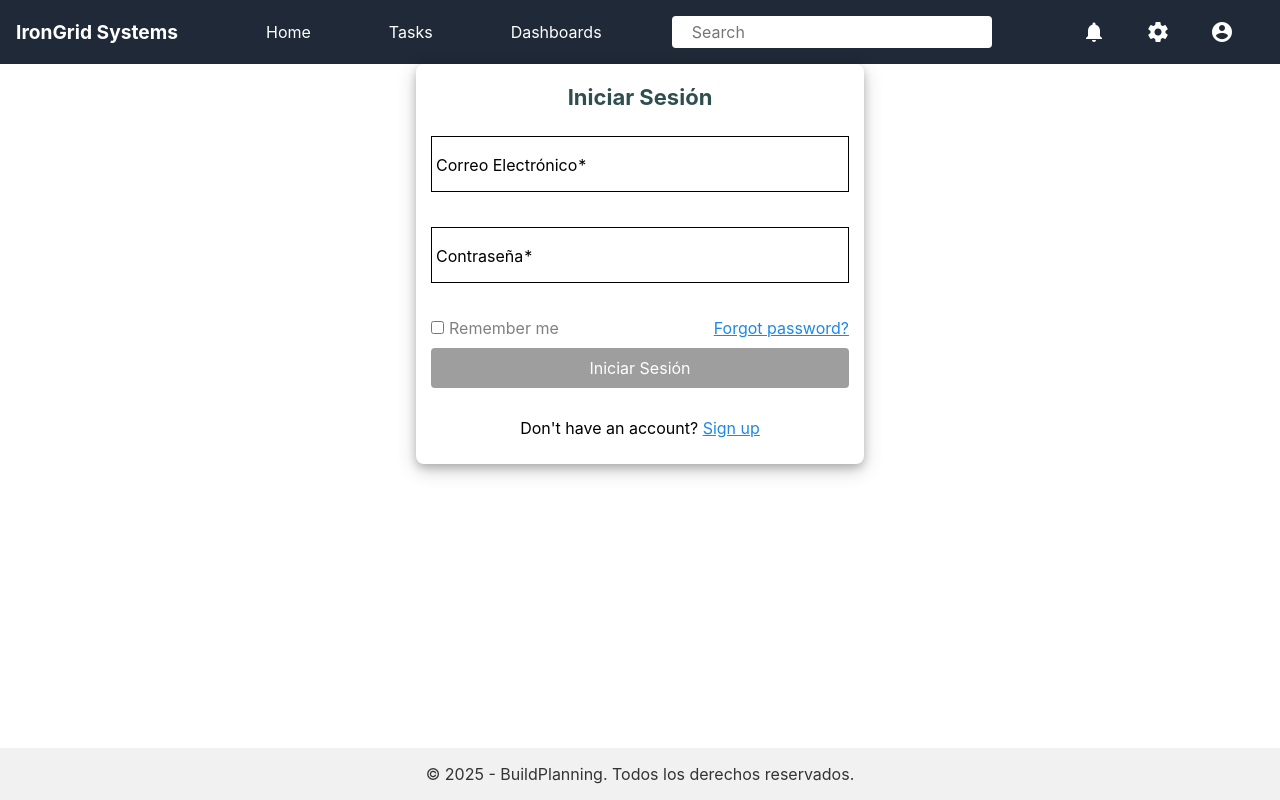
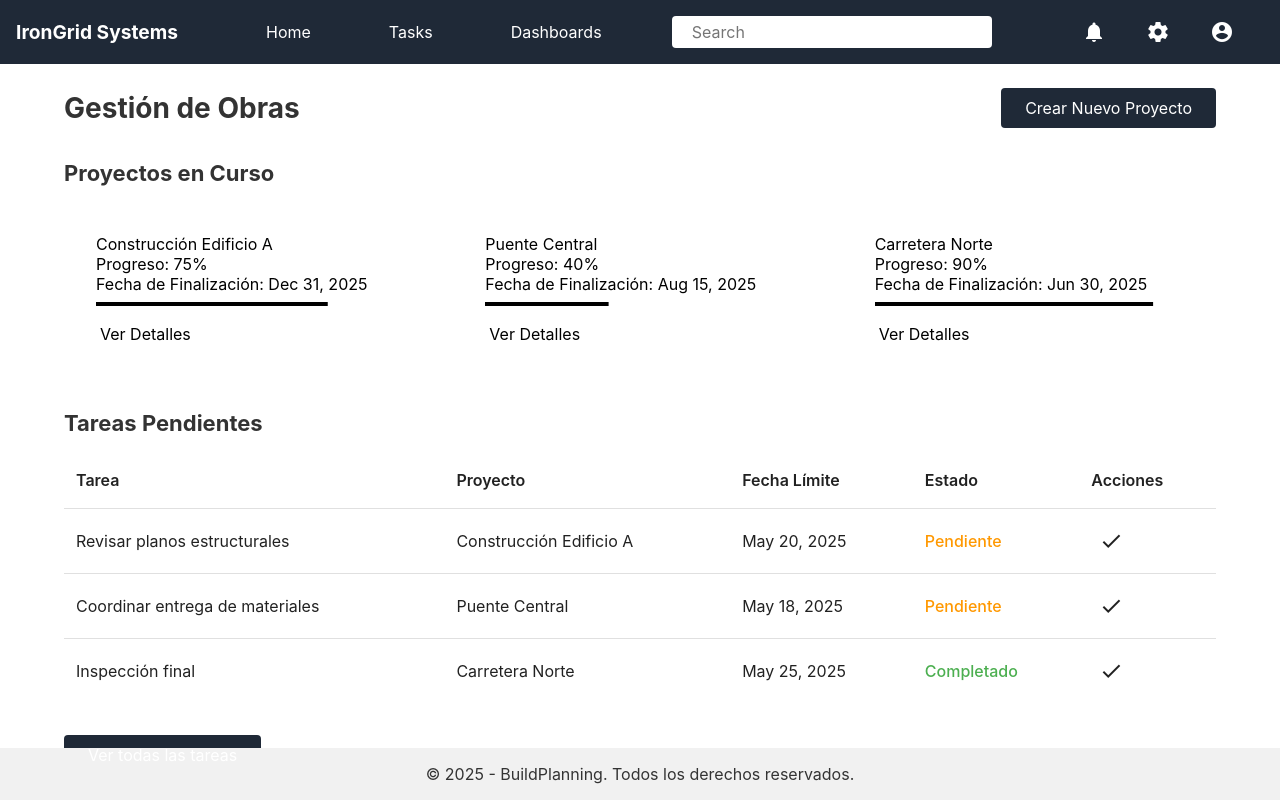
Before and after one commit to alejandropch/buildplanning, an Angular app: page / in a window 1280 px wide. Built offline with nearby package versions, Linux system fonts and the light colour scheme.

Commit message:
home page firts commit

```diff
--- a/src/app/app.component.css
+++ b/src/app/app.component.css
@@ -3,5 +3,5 @@ main{
 }
 
 app-login{
-  margin:10% auto;
+  margin: 10% auto;
 }
--- a/src/app/app.component.ts
+++ b/src/app/app.component.ts
@@ -2,6 +2,7 @@ import { Component } from '@angular/core';
 import { RouterOutlet } from '@angular/router';
 import {HeaderComponent} from './shared/components/header/header.component';
 import { FooterComponent } from './shared/components/footer/footer.component';
+import {LoginComponent} from './auth/login/login.component';
 
 @Component({
   selector: 'app-root',
--- a/src/app/app.routes.ts
+++ b/src/app/app.routes.ts
@@ -2,9 +2,11 @@
 import { Routes } from '@angular/router';
 import { LoginComponent } from './auth/login/login.component';
 import { RegisterComponent } from './auth/register/register.component';
+import {HomeComponent} from './features/components/home/home.component';
 
 export const routes: Routes = [
-  { path: '', component: LoginComponent },
+  { path: '', component: HomeComponent },
   { path: 'register', component: RegisterComponent },
+  { path: 'login', component: LoginComponent },
   { path: '**', redirectTo: '' }
 ];
--- a/src/app/auth/login/login.component.css
+++ b/src/app/auth/login/login.component.css
@@ -1,4 +1,5 @@
 .container{
+  width: 100%;
   display: flex;
   align-items: center;
   justify-content: center;
@@ -6,6 +7,7 @@
 }
 
 .card{
+  margin: 10% auto;
   padding: 10px 15px;
   border-radius: 8px;
   width: 28em;
--- /dev/null
+++ b/src/app/features/components/home/home.component.css
@@ -0,0 +1,83 @@
+.container {
+  padding: 24px;
+  max-width: 1200px;
+  margin: 0 auto;
+}
+
+.header {
+  display: flex;
+  justify-content: space-between;
+  align-items: center;
+  margin-bottom: 32px;
+}
+
+.header h1 {
+  font-size: 28px;
+  color: #333;
+}
+
+.create-project-btn{
+  background-color: #1f2937;
+  color: #fff;
+  border-radius: 4px;
+}
+
+.projects-section h2,
+.tasks-section h2 {
+  font-size: 22px;
+  color: #333;
+  margin-bottom: 16px;
+}
+
+.projects-grid {
+  display: grid;
+  grid-template-columns: repeat(auto-fit, minmax(300px, 1fr));
+  gap: 16px;
+  margin-bottom: 32px;
+}
+
+.project-card {
+  padding: 16px;
+  border-radius: 8px;
+}
+
+mat-progress-bar {
+  margin-top: 8px;
+}
+
+.tasks-section {
+  margin-top: 32px;
+}
+
+table {
+  width: 100%;
+  border-collapse: collapse;
+  margin-bottom: 16px;
+}
+
+th, td {
+  padding: 12px;
+  text-align: left;
+}
+
+th {
+  background-color: #f5f5f5;
+  font-weight: 600;
+}
+
+.status-pending {
+  color: #ff9800;
+  font-weight: 500;
+}
+
+.status-completed {
+  color: #4caf50;
+  font-weight: 500;
+}
+
+.add-task-btn {
+  margin-top: 16px;
+  background-color: #1f2937;
+  color: #fff;
+  border-radius: 4px;
+}
--- /dev/null
+++ b/src/app/features/components/home/home.component.html
@@ -0,0 +1,79 @@
+<div class="container">
+  <!-- Header -->
+  <header class="header">
+    <h1>Gestión de Obras</h1>
+    <button class="create-project-btn" mat-raised-button color="primary" (click)="createProject()">
+      Crear Nuevo Proyecto
+    </button>
+  </header>
+
+  <!-- Projects Overview -->
+  <section class="projects-section">
+    <h2>Proyectos en Curso</h2>
+    <div class="projects-grid">
+      <mat-card *ngFor="let project of projects" class="project-card">
+        <mat-card-header>
+          <mat-card-title>{{ project.name }}</mat-card-title>
+          <mat-card-subtitle>Progreso: {{ project.progress }}%</mat-card-subtitle>
+        </mat-card-header>
+        <mat-card-content>
+          <p>Fecha de Finalización: {{ project.endDate | date:'mediumDate' }}</p>
+          <mat-progress-bar mode="determinate" [value]="project.progress"></mat-progress-bar>
+        </mat-card-content>
+        <mat-card-actions>
+          <button mat-button color="primary">Ver Detalles</button>
+        </mat-card-actions>
+      </mat-card>
+    </div>
+  </section>
+
+  <!-- Tasks Table -->
+  <section class="tasks-section">
+    <h2>Tareas Pendientes</h2>
+    <table mat-table [dataSource]="tasks" class="mat-elevation-z2">
+      <!-- Task Column -->
+      <ng-container matColumnDef="task">
+        <th mat-header-cell *matHeaderCellDef>Tarea</th>
+        <td mat-cell *matCellDef="let task">{{ task.description }}</td>
+      </ng-container>
+
+      <!-- Project Column -->
+      <ng-container matColumnDef="project">
+        <th mat-header-cell *matHeaderCellDef>Proyecto</th>
+        <td mat-cell *matCellDef="let task">{{ task.project }}</td>
+      </ng-container>
+
+      <!-- Due Date Column -->
+      <ng-container matColumnDef="dueDate">
+        <th mat-header-cell *matHeaderCellDef>Fecha Límite</th>
+        <td mat-cell *matCellDef="let task">{{ task.dueDate | date:'mediumDate' }}</td>
+      </ng-container>
+
+      <!-- Status Column -->
+      <ng-container matColumnDef="status">
+        <th mat-header-cell *matHeaderCellDef>Estado</th>
+        <td mat-cell *matCellDef="let task">
+          <span [ngClass]="task.status === 'Pendiente' ? 'status-pending' : 'status-completed'">
+            {{ task.status }}
+          </span>
+        </td>
+      </ng-container>
+
+      <!-- Actions Column -->
+      <ng-container matColumnDef="actions">
+        <th mat-header-cell *matHeaderCellDef>Acciones</th>
+        <td mat-cell *matCellDef="let task">
+          <button mat-icon-button color="primary" (click)="markAsCompleted(task)">
+            <mat-icon>check</mat-icon>
+          </button>
+        </td>
+      </ng-container>
+
+      <tr mat-header-row *matHeaderRowDef="displayedColumns"></tr>
+      <tr mat-row *matRowDef="let row; columns: displayedColumns;"></tr>
+    </table>
+    <button mat-raised-button color="primary" (click)="addTask()" class="add-task-btn">
+      Ver todas las tareas
+    </button>
+  </section>
+</div>
--- /dev/null
+++ b/src/app/features/components/home/home.component.ts
@@ -0,0 +1,95 @@
+import {Component, OnInit} from '@angular/core';
+import {
+  MatCard,
+  MatCardActions,
+  MatCardContent,
+  MatCardHeader,
+  MatCardSubtitle,
+  MatCardTitle
+} from '@angular/material/card';
+import {MatProgressBar} from '@angular/material/progress-bar';
+import {
+  MatCell,
+  MatCellDef,
+  MatColumnDef,
+  MatHeaderCell,
+  MatHeaderCellDef,
+  MatHeaderRow, MatHeaderRowDef,
+  MatRow, MatRowDef, MatTable
+} from '@angular/material/table';
+import {MatButton, MatIconButton} from '@angular/material/button';
+import {MatIcon} from '@angular/material/icon';
+import {DatePipe, NgClass, NgForOf} from '@angular/common';
+interface Project {
+  name: string;
+  progress: number;
+  endDate: Date;
+}
+
+interface Task {
+  description: string;
+  project: string;
+  dueDate: Date;
+  status: string;
+}
+
+@Component({
+  selector: 'app-home',
+  imports: [
+    MatCard,
+    MatCardHeader,
+    MatProgressBar,
+    MatCardActions,
+    MatHeaderCell,
+    MatColumnDef,
+    MatCell,
+    MatIcon,
+    MatHeaderRow,
+    MatRow,
+    MatButton,
+    MatCardContent,
+    MatHeaderCellDef,
+    MatCellDef,
+    NgClass,
+    MatIconButton,
+    MatHeaderRowDef,
+    MatRowDef,
+    MatTable,
+    NgForOf,
+    DatePipe,
+    MatCardTitle,
+    MatCardSubtitle,
+  ],
+  templateUrl: './home.component.html',
+  styleUrl: './home.component.css'
+})
+export class HomeComponent implements OnInit {
+  projects: Project[] = [
+    { name: 'Construcción Edificio A', progress: 75, endDate: new Date('2025-12-31') },
+    { name: 'Puente Central', progress: 40, endDate: new Date('2025-08-15') },
+    { name: 'Carretera Norte', progress: 90, endDate: new Date('2025-06-30') }
+  ];
+
+  tasks: Task[] = [
+    { description: 'Revisar planos estructurales', project: 'Construcción Edificio A', dueDate: new Date('2025-05-20'), status: 'Pendiente' },
+    { description: 'Coordinar entrega de materiales', project: 'Puente Central', dueDate: new Date('2025-05-18'), status: 'Pendiente' },
+    { description: 'Inspección final', project: 'Carretera Norte', dueDate: new Date('2025-05-25'), status: 'Completado' }
+  ];
+
+  displayedColumns: string[] = ['task', 'project', 'dueDate', 'status', 'actions'];
+
+  ngOnInit(): void {}
+
+  createProject(): void {
+    console.log('Crear nuevo proyecto');
+  }
+
+  addTask(): void {
+    console.log('Añadir nueva tarea');
+  }
+
+  markAsCompleted(task: Task): void {
+    task.status = 'Completado';
+    console.log(`Tarea "${task.description}" marcada como completada`);
+  }
+}
```
Also changed, not shown: 1 other file (tests, documents, lock files or other folders).
